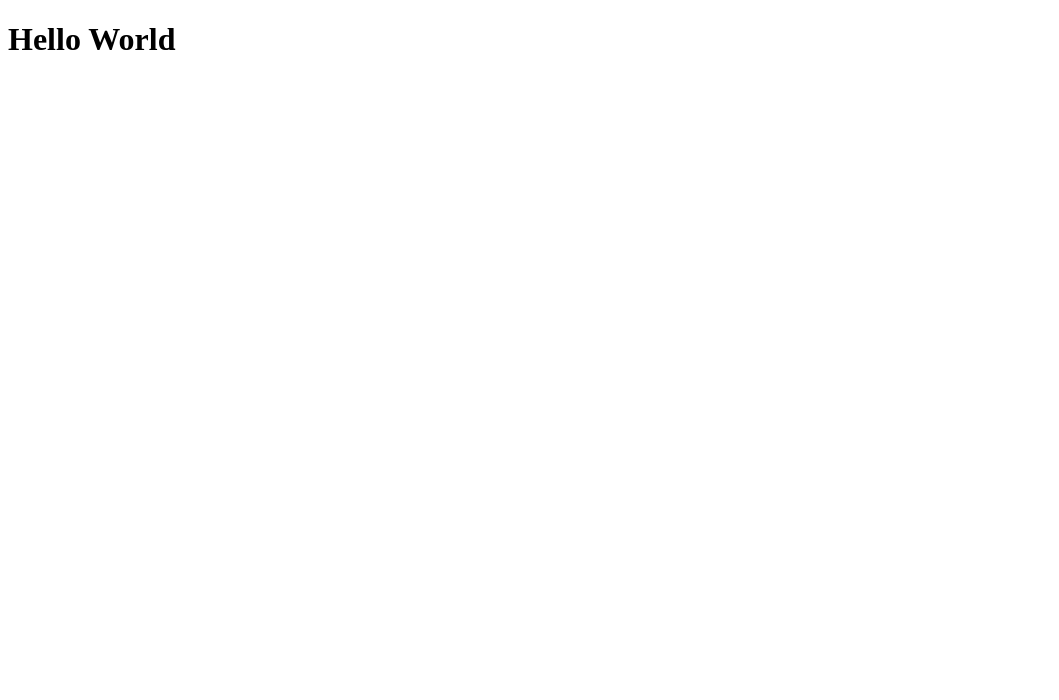
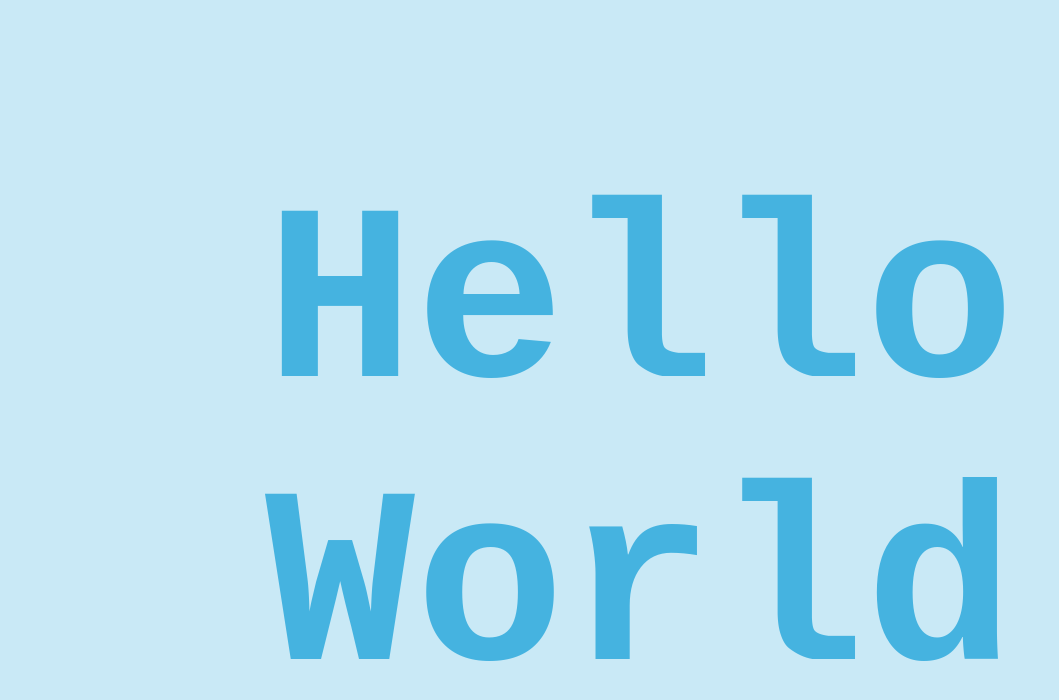
Before and after one commit to nickgastis/final_project, a plain HTML site: page index.html in a window 1280 px wide. Shown: the whole page, without its empty margins (0-1059 px from the left). Drawn offline with Linux system fonts and the light colour scheme.

Commit message:
add style.css, connect to index.html

```diff
--- a/index.html
+++ b/index.html
@@ -1,6 +1,7 @@
 <!DOCTYPE html>
 <html lang="en">
   <head>
+    <link rel="stylesheet" href="style.css">
     <title>My Personal Website</title>
   </head>
   <body>
--- /dev/null
+++ b/style.css
@@ -0,0 +1,10 @@
+body {
+    background: #c9e9f6;
+}
+
+h1 {
+    text-align: center;
+    font-size: 250px;
+    font-family: 'Courier New', Courier, monospace;
+    color: #45b3e0;
+}
```
